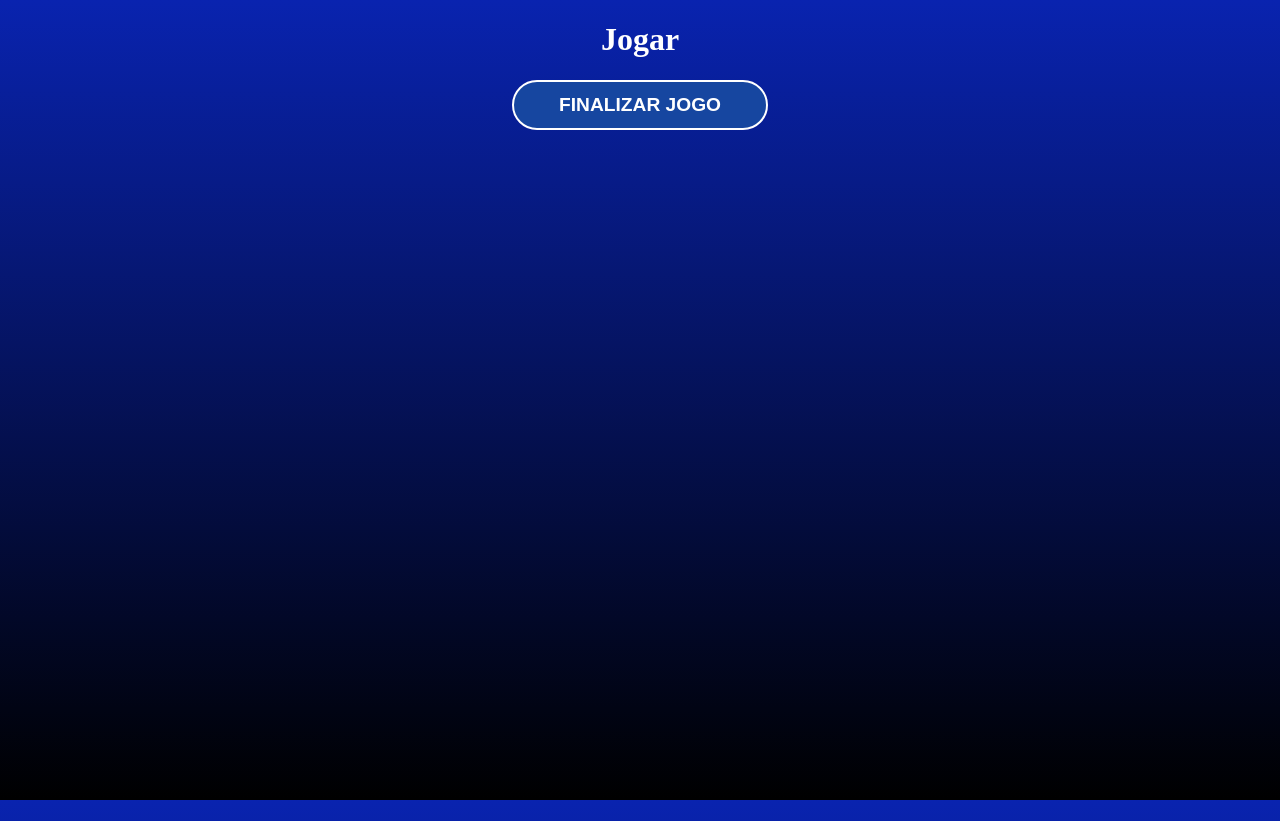
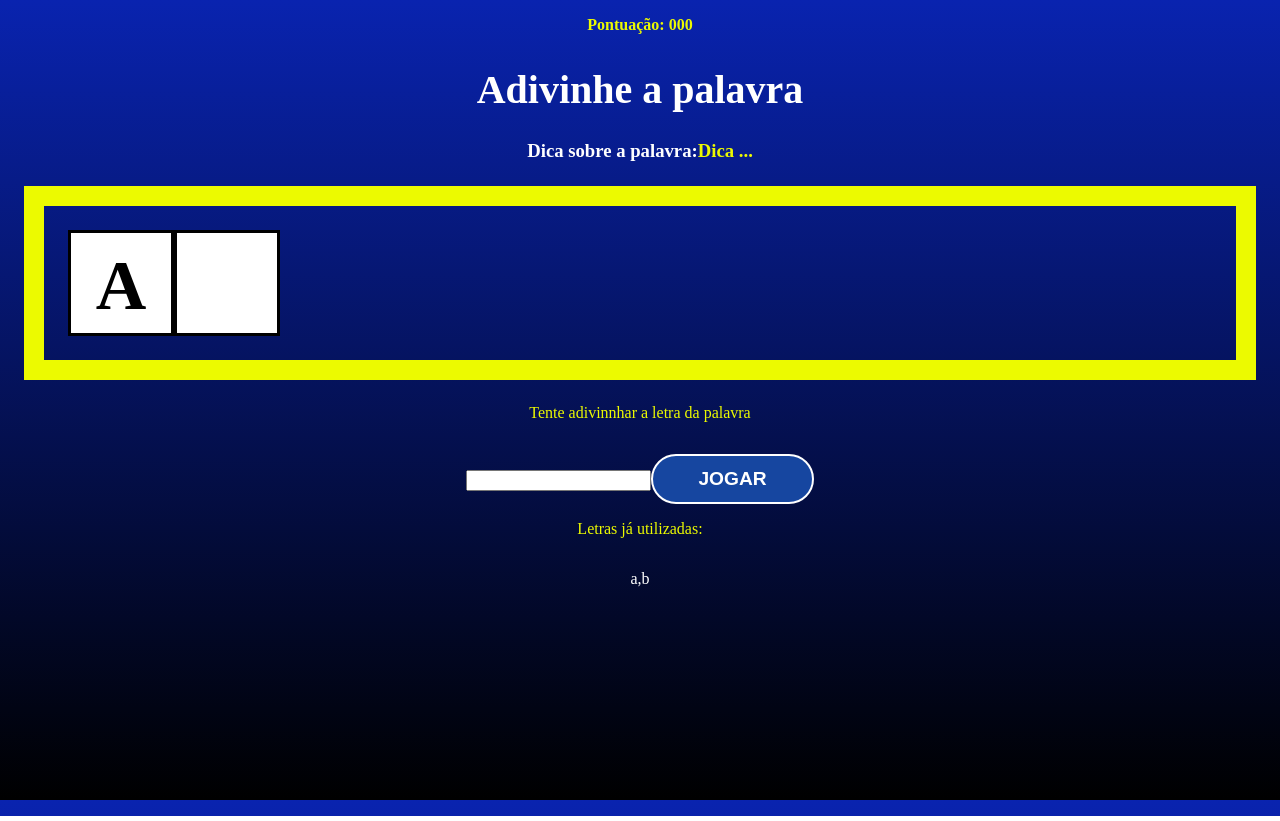
Before and after one commit to tainamiranda2/secret-word, a React (Vite) app: page / in a window 1280 px wide. Both pictures are taken after a click on the button "COMEÇE O JOGO". Built offline with nearby package versions, Linux system fonts and the light colour scheme.

Commit message:
inicio do css

```diff
--- a/src/App.jsx
+++ b/src/App.jsx
@@ -55,7 +55,6 @@ wordLetters=wordLetters.map((l)=>l.toLowerCase())
 
 //console.log(wordLetters)
 
-
 //setar estados
 setPickedWord(word);
 setPickedCategory(category);
--- a/src/components/game/Game.css
+++ b/src/components/game/Game.css
@@ -0,0 +1,29 @@
+.game h1{
+    font-size: 2.5em;
+}
+
+.points span{
+font-weight: bold;
+}
+
+.tip span{
+    color: #ecfa00;
+}
+
+.wordContainer{
+margin: 1.5em;
+padding: 1.5em;
+border: 20px solid #ecfa00;
+display: flex;
+}
+.letter, .blackSquare{
+    font-size: 70px;
+    line-height: 1.5;
+    border: 3px solid #000;
+    height: 100px;
+    width: 100px;
+    text-transform: uppercase;
+    background-color: #fff;
+    color: #000;
+    font-weight: bold;
+}
--- a/src/components/game/Game.jsx
+++ b/src/components/game/Game.jsx
@@ -4,8 +4,38 @@ import './Game.css'
 export const Game=({verifyLetter})=>{
     return (
         <>
-        <h1>Jogar</h1>
+      {/*   <h1>Jogar</h1>
         <button onClick={verifyLetter}>Finalizar jogo</button>
+        */}
+        <div className='game'>
+            <p className='points'>
+                <span>Pontuação: 000</span>
+            </p>
+            <h1>Adivinhe a palavra</h1>
+            <h3 className='tip'>Dica sobre a palavra:
+            <span>Dica ...</span>
+            </h3>
+
+            <div className="wordContainer">
+                <span className='letter'>A</span>
+                <span className='blackSquare'></span>
+            </div>
+
+        <div className="letterContainer">
+            <form>
+            <p>Tente adivinnhar a letra da palavra</p>
+            <input type='text' name='letter' maxLength='1' required/>
+
+        <button>Jogar</button>
+        </form>
+        </div>
+
+            <div className="wordLettersContainer">
+                <p>Letras já utilizadas:</p>
+                <span>a,b</span>
+            </div>
+
+        </div>
         </>
     )
 }
```
